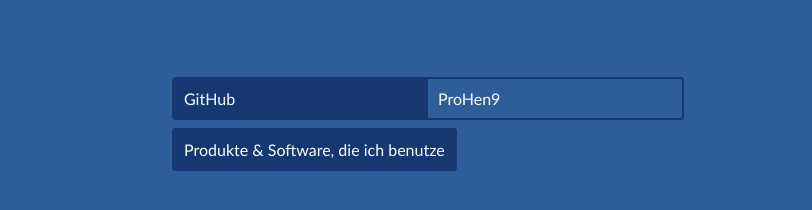
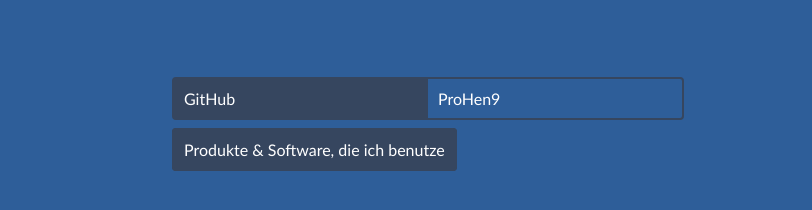
Before and after one commit to ProHen9/bio-page, a plain HTML site: page index.html in a window 1280 px wide. Shown: the part 458-668 px from the top of the page, 468-1280 px from the left. Drawn offline with Linux system fonts and the light colour scheme.

Commit message:
button-color geändert

```diff
--- a/index.html
+++ b/index.html
@@ -54,11 +54,11 @@
         .what-i-use {
             border-radius: 4px;
             padding: 10px;
-            border: solid 2px #153870;
-            background-color: #153870;
+            border: solid 2px #36465f;
+            background-color: #36465f;
         }
         .githubLink {
-            border: solid 2px #153870;
+            border: solid 2px #36465f;
             display: flex;
             cursor: pointer;
             border-radius: 4px;
@@ -84,7 +84,7 @@
 
         .githubText {
             width: 50%;
-            background-color: #153870;
+            background-color: #36465f;
 
             padding: 10px;
         }
```
